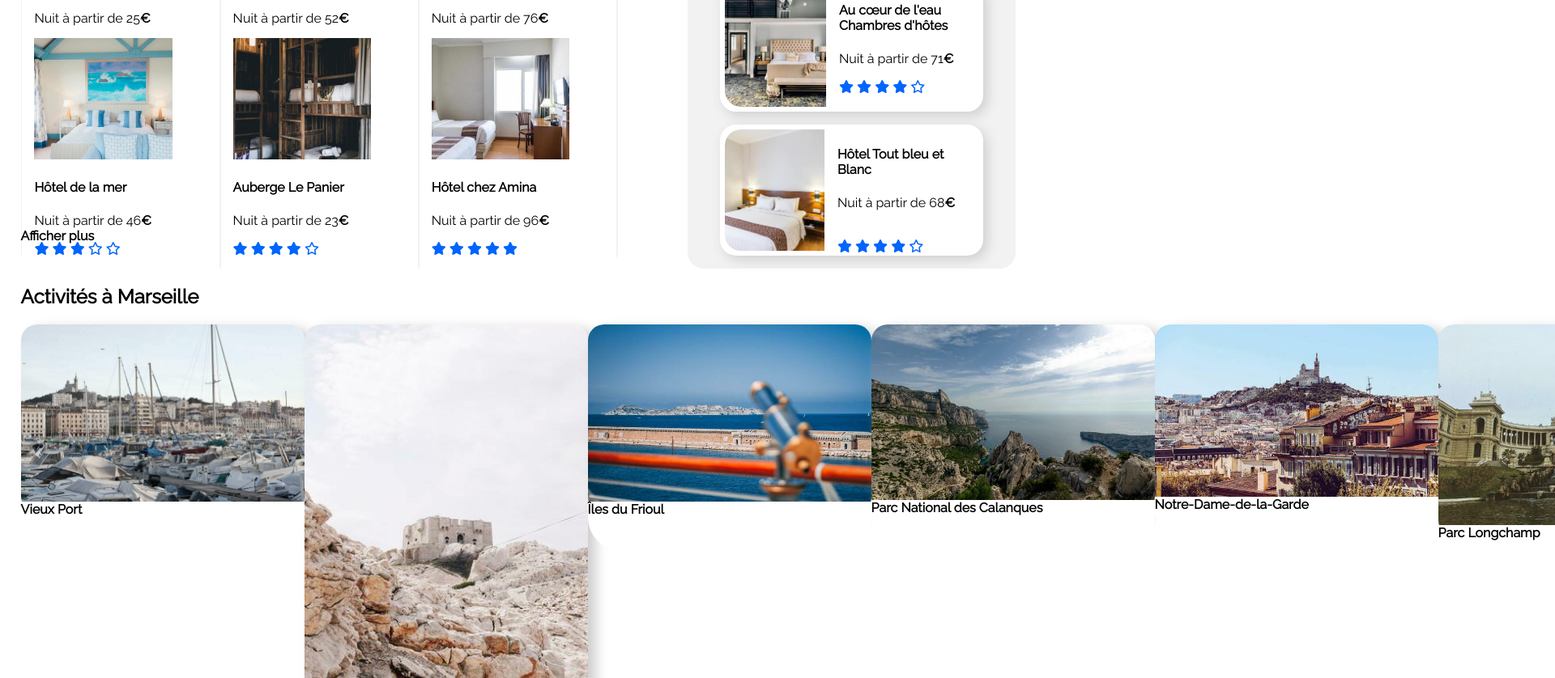
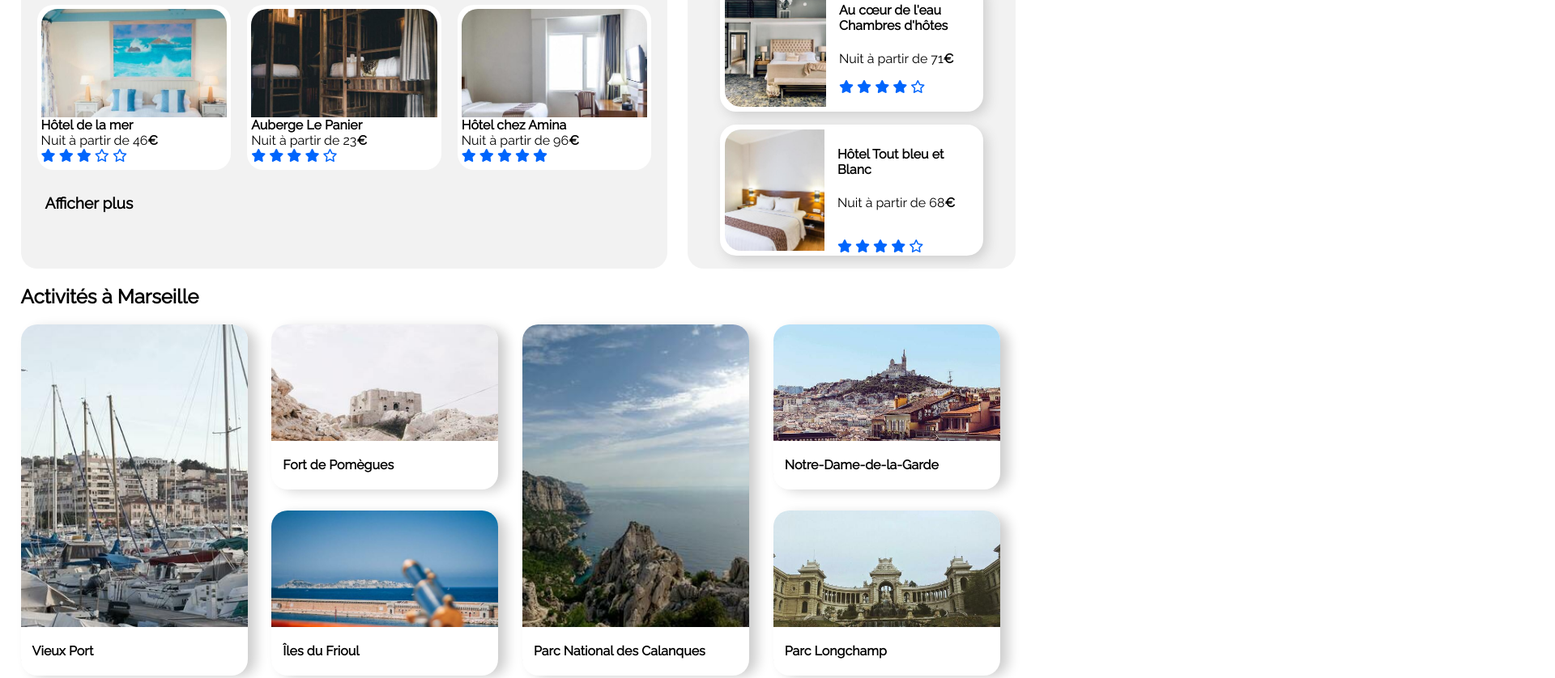
Before and after one commit to srh-mji/SarahMajewski_3_01032021, a plain HTML site: page SarahMajewski_2_21012021/index.html in a window 1280 px wide. Shown: the part 703-1541 px from the top of the page at 81% size, 1920 px wide, since content can reach past the window. Drawn offline with Linux system fonts and the light colour scheme.

Commit message:
Edit CSS main

```diff
--- a/SarahMajewski_2_21012021/style.css
+++ b/SarahMajewski_2_21012021/style.css
@@ -5,7 +5,7 @@ body {
 }
 
 #container {
-    padding:2%;
+    padding: 2%;
 }
 
 
@@ -23,6 +23,7 @@ nav {
     width: 30%;
     margin-right: 50px;
 }
+
 nav ul {
     display: flex;
 }
@@ -75,22 +76,24 @@ nav a {
 
 input::placeholder {
     font-weight: bolder;
-    color:black;
+    color: black;
 }
 
 .container_search {
     display: flex;
     justify-content: start;
 }
-.container_search > div {
+
+.container_search>div {
     height: 40px;
     width: 40px;
 }
+
 .container_search i {
     border: 1px solid #F2F2F2;
     border-radius: 10px 0px 0px 10px;
     background-color: #F2F2F2;
-    width:40px;
+    width: 40px;
     height: 38px;
     display: flex;
     justify-content: center;
@@ -105,15 +108,17 @@ input::placeholder {
     display: flex;
     margin-top: 30px;
 }
+
 .container_filters a {
     text-decoration: none;
-    color:black;
+    color: black;
 }
 
 .container_filters a:hover {
     transform: scale(1.05);
     color: #0065FC;
 }
+
 .filters {
     border: 2px solid #F2F2F2;
     border-radius: 50px;
@@ -126,14 +131,15 @@ input::placeholder {
 .container_filters i {
     background-color: #deebff;
     border-radius: 50px;
-    color:#0065FC;
-    padding:15px;
+    color: #0065FC;
+    padding: 15px;
     min-width: 15px;
     text-align: center;
 }
+
 .filters p {
     padding-left: 10px;
-    height:10px;
+    height: 10px;
     display: flex;
     align-items: center;
 }
@@ -145,14 +151,15 @@ input::placeholder {
     margin-top: 20px;
 
 }
+
 .container_info i {
     color: #0065FC;
     font-size: 12px;
     border: 1px solid #F2F2F2;
     border-radius: 50%;
     text-align: center;
-    padding:6px;
-    width:12px;
+    padding: 6px;
+    width: 12px;
     margin-right: 10px;
 
 }
@@ -165,37 +172,63 @@ input::placeholder {
 }
 
 #hosting a {
-    text-decoration:none;
-    color:black;
+    text-decoration: none;
+    color: black;
 }
+
 .fa-star {
-    color:#0065FC;
+    color: #0065FC;
 }
 
 .hosting_marseille {
     background-color: #F2F2F2;
     border-radius: 20px;
-    width: 60%;
+    width: 65%;
     margin-right: auto;
 }
+
+.hosting_marseille h2 {
+    padding-left: 5%;
+}
+
 .hosting_figure {
-    display:flex;
+    display: flex;
     flex-wrap: wrap;
     justify-content: space-evenly;
+    margin-bottom: 10px;
 }
+
 .hosting_figure figure {
     margin: 0px;
     background-color: white;
-    padding: 15px;
+    border-radius: 20px;
+    padding: 5px;
 }
+
 .hosting_figure a {
-    width:33%;
-    height: 250px;
+    width: 30%;
+    padding-bottom: 20px;
 }
+
+.watch_more
+{    font-size: larger;
+    margin-left: 30px;}
+
 .hosting_figure img {
-    width:80%;
-    height: 150px;
+    width: 100%;
+    height: 160px;
     object-fit: cover;
+    border-radius: 20px 20px 0px 0px;
+}
+.hosting_figure figcaption {
+    position: relative;
+    bottom: 30px;
+    height: 30px;
+    background-color: white;
+}
+.hosting_figure h4,
+.hosting_figure p {
+    margin: 0px;
 }
 
 .popularity {
@@ -203,27 +236,31 @@ input::placeholder {
     border-radius: 20px;
     width: 33%;
 }
+
 .popularity_title {
     display: flex;
     justify-content: space-around;
     align-items: center;
     font-weight: bolder;
 }
+
 .popularity_title i {
     font-size: 20px;
 }
-.popularity_figure
-{
+
+.popularity_figure {
     background-color: white;
     border: 6px solid white;
     box-shadow: 5px 5px 15px #cecece;
     border-radius: 20px;
     height: 150px;
-    display:flex;
+    display: flex;
 }
+
 .popularity_figure figcaption {
     margin-left: 5%;
 }
+
 .popularity_figure img {
     width: 40%;
     height: 150px;
@@ -233,37 +270,78 @@ input::placeholder {
 
 
 /* ACTIVITY */
-.activity_container,
-.activity_container_left,
-.activity_container_right {
-    display: flex;
-}
+
 .activity_container a {
     text-decoration: none;
-    color:black;
+    color: black;
     font-weight: bolder;
 }
+
 .activity_figure img {
-    border-radius:20px;
+    border-radius: 20px;
     box-shadow: 10px 5px 15px #cecece;
-    width: 350px;
+    width: 280px;
+    height: 100%;
+    object-fit: cover;
 }
 
 .activity_figure {
     margin: 0px;
+    height: 100%;
 }
+
 .activity_figure figcaption {
     position: relative;
-    bottom:40px;
+    bottom: 60px;
     height: 60px;
+    width: 280px;
     background-color: white;
-    border-radius: 0px 0px 40px 40px;
+    border-radius: 0px 0px 20px 20px;
+    display: flex;
+    align-items: center;
 
 }
 
+.activity_container h4 {
+    padding-left: 5%;
+}
 
-.activity_container_left_small img {
-    height: 50%;
+.activity_container {
+    display: grid;
+    grid-template-columns: repeat(4, 1fr);
+    grid-template-rows: repeat(2, 1fr);
+    gap: 30px 10px;
+    grid-template-areas:
+        "big1 small1 big2 small3"
+        "big1 small2 big2 small4";
+}
+
+.big1 {
+    grid-area: big1;
+}
+
+.big2 {
+    grid-area: big2;
+}
+
+.small1 {
+    grid-area: small1;
+    height: 200px;
+}
+
+.small2 {
+    grid-area: small2;
+    height: 200px;
+}
+
+.small3 {
+    grid-area: small3;
+    height: 200px;
+}
+
+.small4 {
+    grid-area: small4;
+    height: 200px;
 }
 
 /* FOOTER */
```
